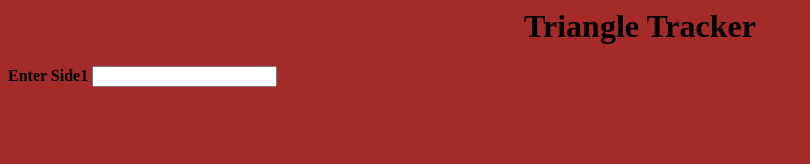
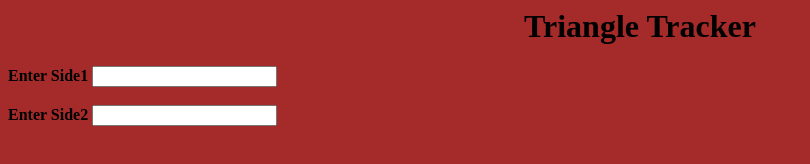
Before and after one commit to markdan58/triangles-tracker, a plain HTML site: page index.html in a window 1280 px wide. Shown: the whole page, without its empty margins (0-810 px from the left). Drawn offline with Linux system fonts and the light colour scheme.

Commit message:
adding div class two and a br for break

```diff
--- a/index.html
+++ b/index.html
@@ -11,3 +11,8 @@
         <label id="slide1"><b>Enter Side1</b></label>
         <input type="text">
     </div>
+    <br>
+    <div class="col-md-12">
+        <label id="slide1"><b>Enter Side2</b></label>
+        <input type="text">
+    </div>
```
